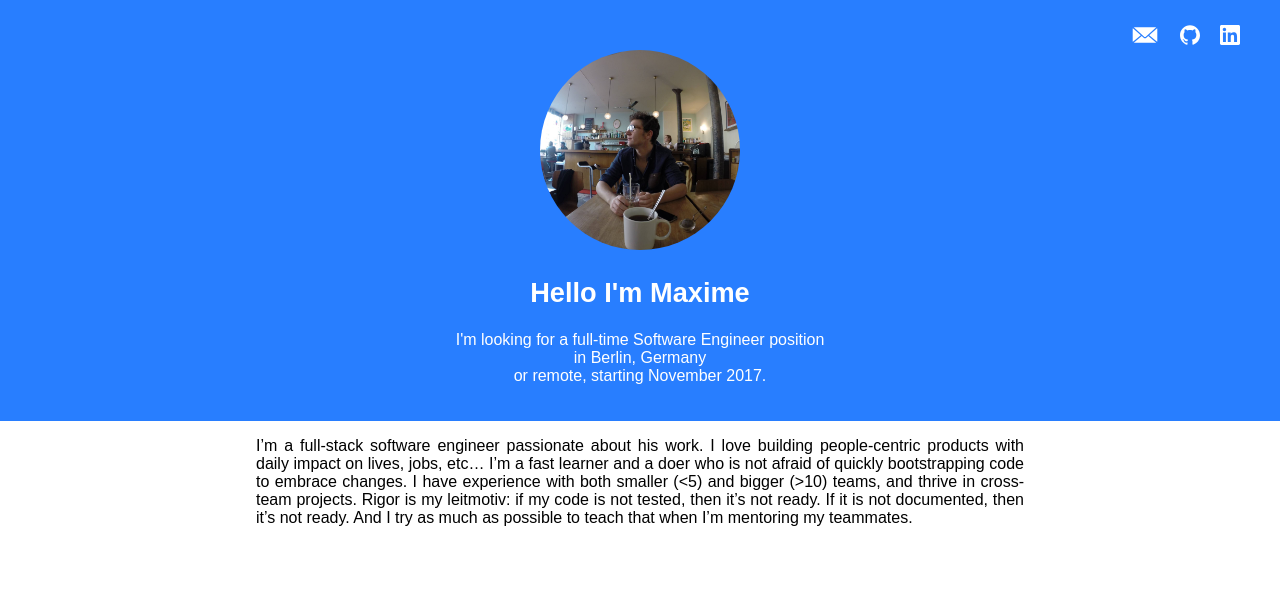
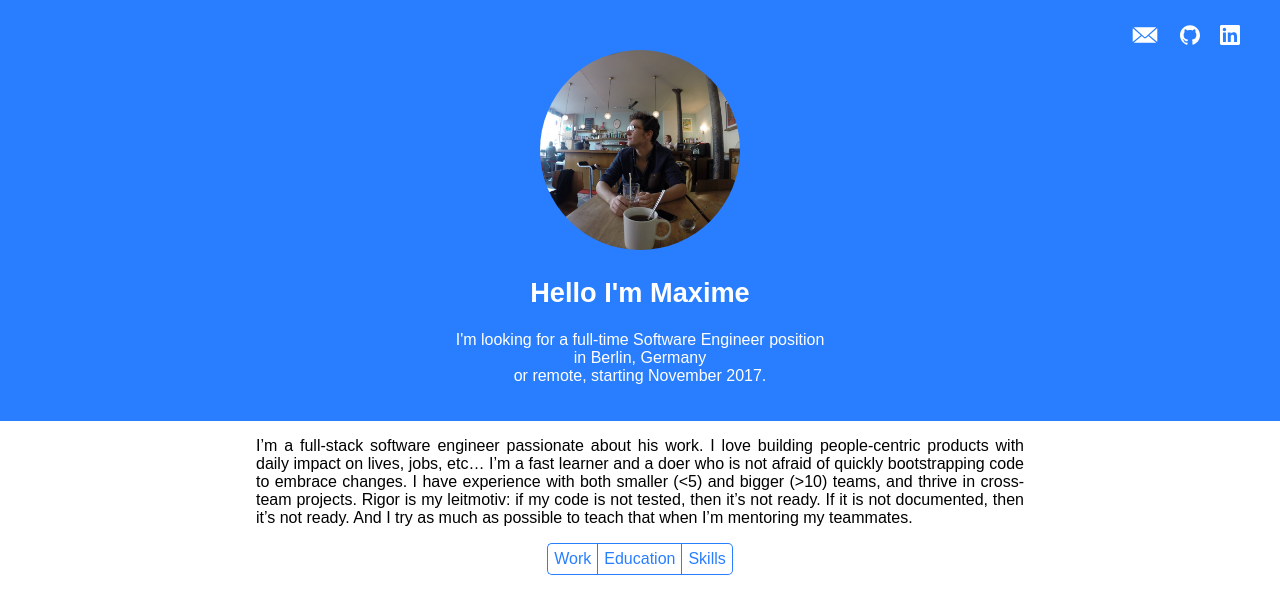
Before and after one commit to m-vdb/m-vdb.github.io, a React (Create React App) app: page / in a window 1280 px wide. Shown: the top 614 px of the page. Built offline with nearby package versions, Linux system fonts and the light colour scheme.

Commit message:
welcome to tabs

```diff
--- a/src/App.css
+++ b/src/App.css
@@ -1,3 +1,5 @@
+/* Header */
+
 h2 {
   font-size: 1.7em;
 }
@@ -13,6 +15,8 @@ h2 {
   height: 200px;
   border-radius: 100px;
 }
+
+/* Header links */
 
 .links {
   text-align: right;
@@ -40,11 +44,53 @@ h2 {
   width: 30px;
 }
 
+/* Intro */
+
 .intro {
   font-size: 1em;
 }
+
+/* Main content */
 
 .content {
   margin: 1% 20% 1%;
   text-align: justify;
 }
+
+/* Tabs */
+
+.tab-list {
+  text-align: center;
+  padding: 0;
+}
+
+.tab-list .tab-link {
+  list-style: none;
+  display: inline-block;
+  border: 1px solid #287eff;
+  padding: 6px;
+  cursor: pointer;
+  color: #287eff;
+  background-color: #ffffff;
+  margin: auto;
+}
+
+.tab-list .tab-link:first-child {
+  border-right: none;
+  border-radius: 5px 0 0 5px;
+}
+
+.tab-list .tab-link:last-child {
+  border-left: none;
+  border-radius: 0 5px 5px 0;
+}
+
+.tab-list .tab-link:hover {
+  background-color: #287eff;
+  color: #ffffff;
+}
+
+.tab-list .tab-link.tab-link--selected {
+  background-color: #287eff;
+  color: #ffffff;
+}
--- a/src/App.js
+++ b/src/App.js
@@ -1,9 +1,12 @@
 import React, { Component } from 'react';
+import { Tab, Tabs, TabList, TabPanel } from 'react-tabs';
+
 import picture from './picture.png';
 import mailIcon from './mail.svg';
 import githubIcon from './github.svg';
 import linkedinIcon from './linkedin.svg';
 import './App.css';
+
 
 class App extends Component {
   render() {
@@ -47,6 +50,23 @@ class App extends Component {
             If it is not documented, then it’s not ready.
             And I try as much as possible to teach that when I’m mentoring my teammates.
           </p>
+          <Tabs defaultIndex={-1} selectedTabClassName="tab-link--selected">
+            <TabList className="tab-list">
+              <Tab className="tab-link">Work</Tab>
+              <Tab className="tab-link">Education</Tab>
+              <Tab className="tab-link">Skills</Tab>
+            </TabList>
+
+            <TabPanel>
+              <p>work content</p>
+            </TabPanel>
+            <TabPanel>
+              <p>education content</p>
+            </TabPanel>
+            <TabPanel>
+              <p>skills content</p>
+            </TabPanel>
+          </Tabs>
         </div>
       </div>
     );
```
